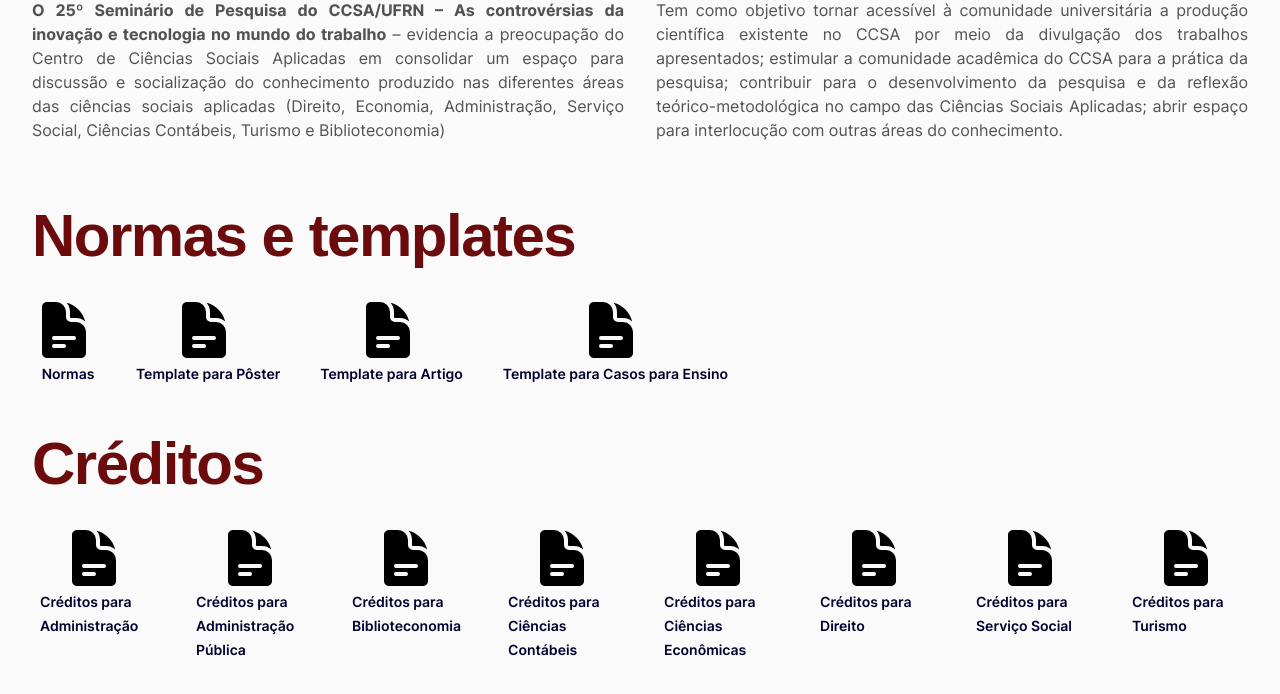
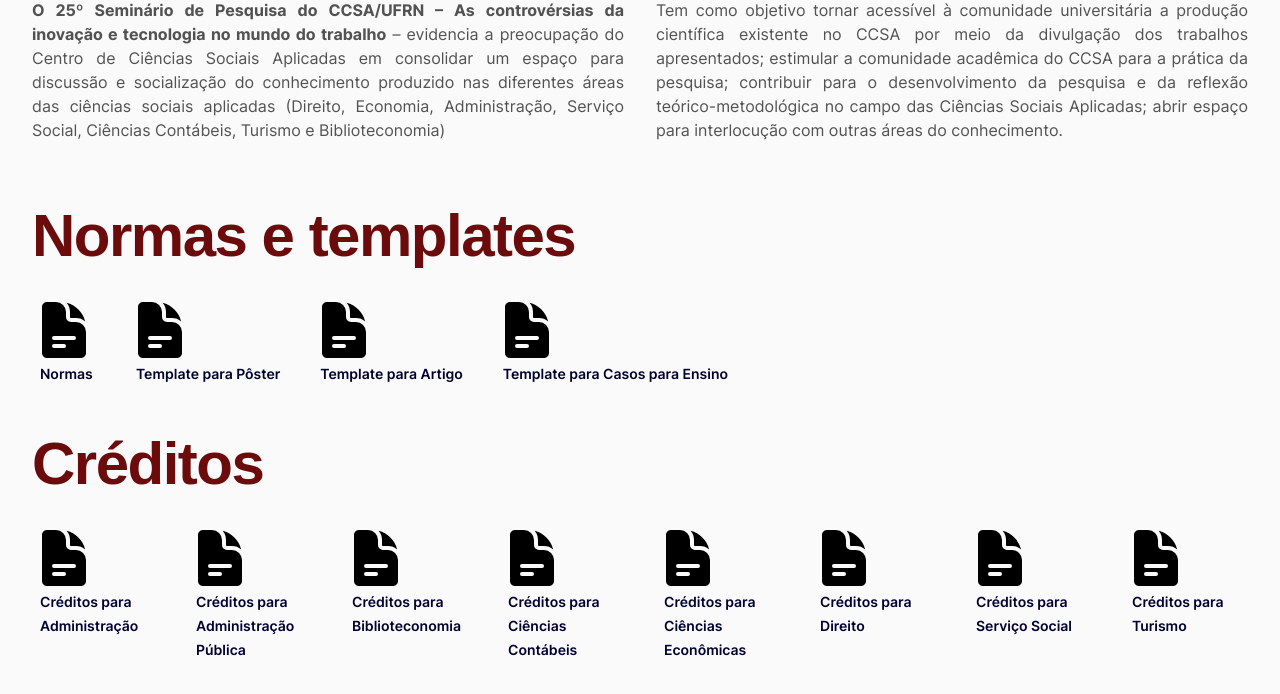
Before and after one commit to luccasmmg/seminario-2023, a Next.js app: page / in a window 1280 px wide. Shown: the part 812-1506 px from the top of the page. Built offline with nearby package versions, Linux system fonts and the light colour scheme; a web font is replaced by a local one.

Commit message:
Mudando styling

```diff
--- a/src/components/DownloadSection.jsx
+++ b/src/components/DownloadSection.jsx
@@ -8,7 +8,7 @@ function DownloadButton({ href, title }) {
   return (
     <Link href={href} passHref>
       <div className="group flex cursor-pointer flex-col items-start justify-center gap-y-1">
-        <div className="flex w-fit flex-col items-center">
+        <div className="flex w-fit flex-col items-start">
           <svg
             xmlns="http://www.w3.org/2000/svg"
             viewBox="0 0 24 24"
```
